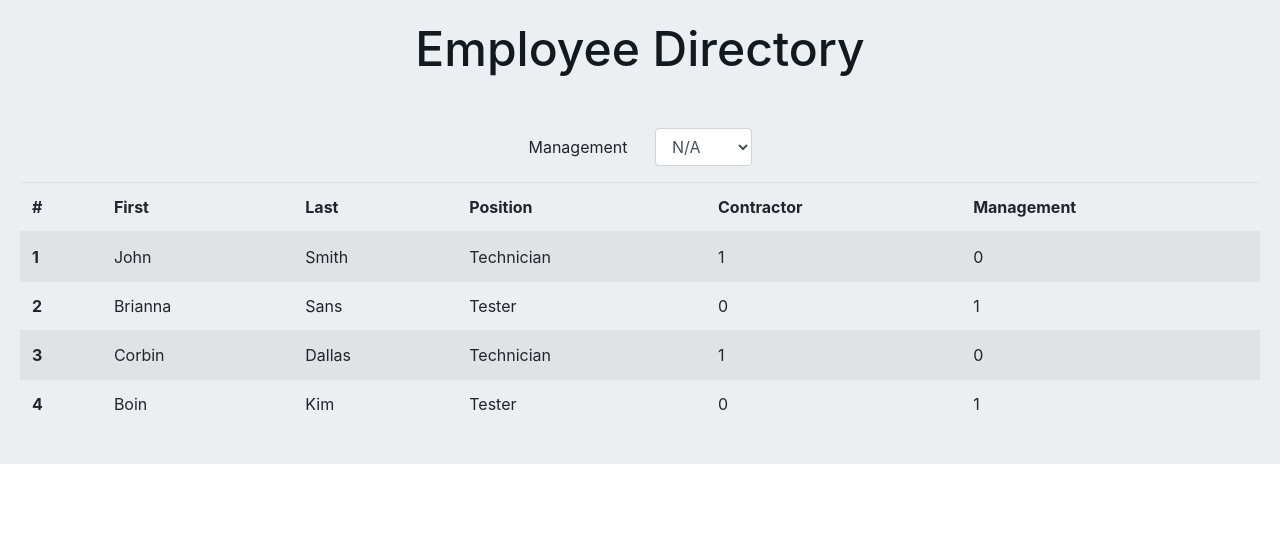
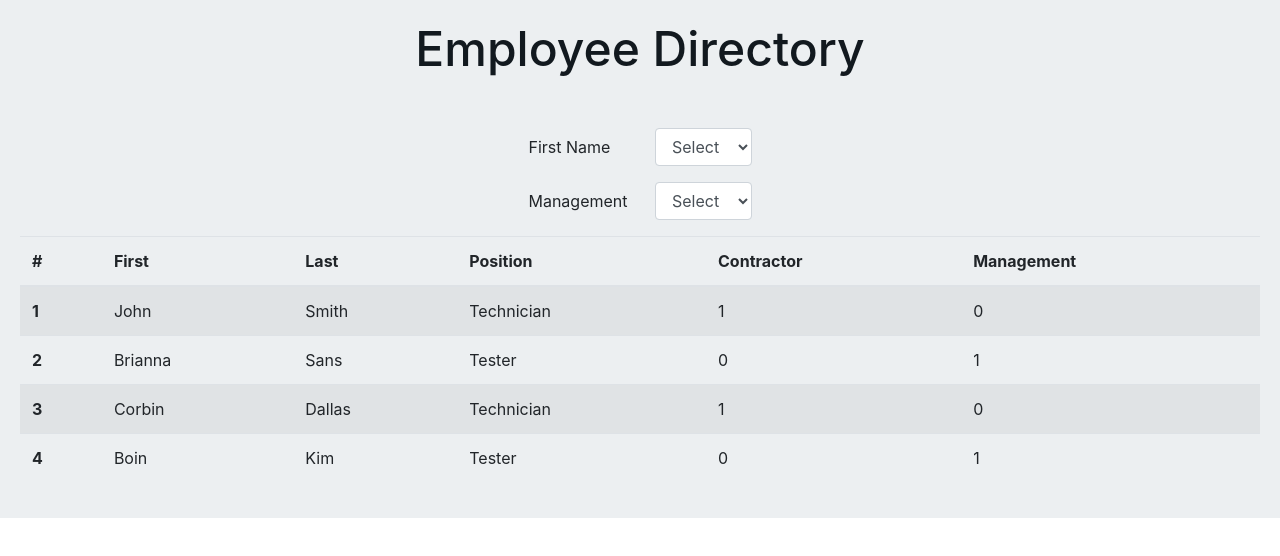
Before and after one commit to jonesec2/Employee_Directory, a React (Create React App) app in the folder employee_directory/: page / in a window 1280 px wide. Shown: the top 556 px of the page. Built offline with nearby package versions, Linux system fonts and the light colour scheme.

Commit message:
Adding another filter by name

```diff
--- a/employee_directory/src/App.js
+++ b/employee_directory/src/App.js
@@ -11,7 +11,7 @@ class App extends Component {
 
    constructor(props) {
       super(props);
-      this.state = { employees, value: "" };
+      this.state = { employees, manageValue: "Select", firstValue: "Select" };
 
       this.handleChange = this.handleChange.bind(this);
       this.handleSubmit = this.handleSubmit.bind(this);
@@ -19,16 +19,16 @@ class App extends Component {
 
 
    handleSubmit(event) {
-      alert('Your favorite flavor is: ' + this.state.value);
       event.preventDefault();
    }
    handleChange(event) {
-      this.setState({ value: event.target.value });
+      this.setState({ manageValue: event.target.value });
+      this.setState({ firstValue: event.target.value});
    }
 
 
    handlePageChange() {
-      if (this.state.value === "No") {
+      if (this.state.manageValue === "No") {
          return this.state.employees.filter(employee => employee.management === 0).map(employee =>
             <EmployeeComponent
                id={employee.id}
@@ -39,7 +39,7 @@ class App extends Component {
                management={employee.management}
             />
          )
-      } else if (this.state.value === "Yes") {
+      } else if (this.state.manageValue === "Yes") {
          return this.state.employees.filter(employee => employee.management === 1).map(employee =>
             <EmployeeComponent
                id={employee.id}
@@ -50,7 +50,20 @@ class App extends Component {
                management={employee.management}
             />
          )
-      } else {
+      }
+      // else if (this.state.firstValue === "A-I") {
+      //    return this.state.employees.filter(employee => employee.firstName ).map(employee =>
+      //       <EmployeeComponent
+      //          id={employee.id}
+      //          firstName={employee.firstName}
+      //          lastName={employee.lastName}
+      //          position={employee.position}
+      //          contractor={employee.contractor}
+      //          management={employee.management}
+      //       />
+      //    )
+      // }
+       else {
          return this.state.employees.map(employee =>
             <EmployeeComponent
                id={employee.id}
@@ -64,48 +77,18 @@ class App extends Component {
       }
    }
 
-   // use conditional rendering to render a table based on the user's input
-   // see activity 20/21
-
-   // add function that will update manageFilter to pass props to InputForms
-   // use onChange keyword
-   // onChange = () => {
-   //    manageFilter: "Yes"
-   // }
-
-   // render forms for user to input desired input for table
-   // see activity 17/18
-
    render() {
       return (
          <Wrapper>
             <Title>Employee Directory</Title>
-            {/* <form onSubmit={this.handleSubmit}>
-               <label>
-                  Pick your favorite flavor:
-                  <select value={this.state.value} onChange={this.handleChange}>
-                     <option value="grapefruit">Grapefruit</option>
-                     <option value="lime">Lime</option>
-                     <option value="coconut">Coconut</option>
-                     <option value="mango">Mango</option>
-                  </select>
-               </label>
-               <input type="submit" value="Submit" />
-            </form> */}
             <InputForms
-            // onChange={this.onChange}
-            value = {this.state.value}
+            manageValue = {this.state.manageValue}
             handleSubmit = {this.handleSubmit}
             handleChange = {this.handleChange}
-            >
-
-            </InputForms>
+            ></InputForms>
             <Table
-               employees={this.state.employees}
-               value={this.state.manageFilter}
                handlePageChange={this.handlePageChange()}
-            >
-            </Table>
+            ></Table>
          </Wrapper>
       )
    }
--- a/employee_directory/src/pages/EmployeeComponent.js
+++ b/employee_directory/src/pages/EmployeeComponent.js
@@ -1,7 +1,6 @@
 import React from "react";
 
 function EmployeeComponent(props) {
-   console.log(props.employees)
    return (
       <tr>
          <th scope="row">{props.id}</th>
--- a/employee_directory/src/pages/InputForms.js
+++ b/employee_directory/src/pages/InputForms.js
@@ -5,10 +5,21 @@ function InputForms(props) {
    return (
       <form onSubmit={props.handleSubmit} className="mx-auto">
          <div className="form-group row">
+            <label className="col-sm-6 col-form-label" htmlFor="exampleFormControlSelect1">First Name</label>
+            <div className="col-sm-6">
+               <select value={props.firstValue} className="form-control" onChange={props.handleChange} id="exampleFormControlSelect1" placeholder="-- Select --">
+                  <option key={"Select"} firstValue="Select" selected disabled>Select</option>
+                  <option key={"A-I"} value="A-I">A-I</option>
+                  <option key={"J-R"} value="J-R">J-R</option>
+                  <option key={"S-Z"} value="">S-Z</option>
+               </select>
+            </div>
+         </div>
+         <div className="form-group row">
             <label className="col-sm-6 col-form-label" htmlFor="exampleFormControlSelect1">Management</label>
             <div className="col-sm-6">
-               <select value={props.value} className="form-control" onChange={props.handleChange} id="exampleFormControlSelect1" placeholder="-- Select --">
-                  <option key={"Select"} value=" Select " selected disabled>Select</option>
+               <select value={props.manageValue} className="form-control" onChange={props.handleChange} id="exampleFormControlSelect1" placeholder="-- Select --">
+                  <option key={"Select"} manageValue=" Select " selected disabled>Select</option>
                   <option key={"Yes"} value="Yes">Yes</option>
                   <option key={"No"} value="No">No</option>
                   <option key={"N/A"} value="">N/A</option>
```
Also changed, not shown: employee_directory/src/pages/Table.js (+2 -7 lines).
